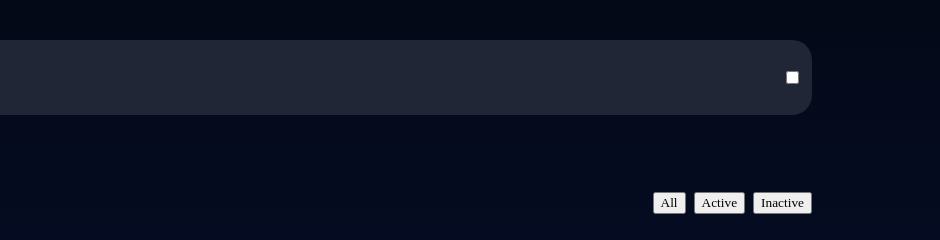
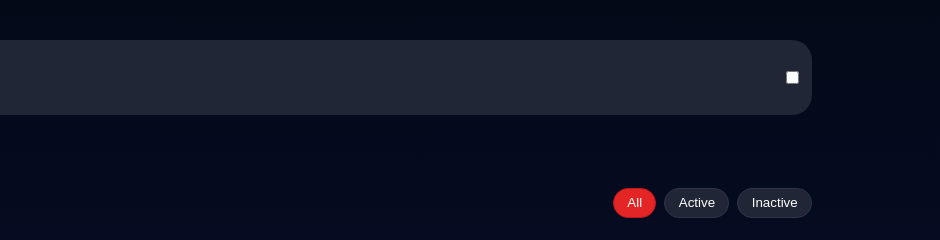
Before and after one commit to rileyrowland/firstFrontendChallenge, a plain HTML site: page index.html in a window 1280 px wide. Shown: the top 240 px of the page, 340-1280 px from the left. Drawn offline with Linux system fonts and the light colour scheme.

Commit message:
added styling to filter buttons

```diff
--- a/filterbuttonmanager.js
+++ b/filterbuttonmanager.js
@@ -22,4 +22,18 @@ filterButtons.forEach((button) => {
             }
         });
     });
+
+        // Select all filter buttons
+        const filterButtons = document.querySelectorAll(".titleSection ul button");
+
+        // Add event listeners to each button
+        filterButtons.forEach((button) => {
+            button.addEventListener("click", () => {
+                // Remove "active" class from all buttons
+                filterButtons.forEach((btn) => btn.classList.remove("active"));
+
+                // Add "active" class to the clicked button
+                button.classList.add("active");
+            });
+        });
 });
--- a/index.html
+++ b/index.html
@@ -26,7 +26,7 @@
         <h1 class="text">Extensions List</h1>
 
         <ul>
-            <li><button class="text">All</button></li>
+            <li><button class="text active">All</button></li>
             <li><button class="text">Active</button></li>
             <li><button class="text">Inactive</button></li>
         </ul>
--- a/style.css
+++ b/style.css
@@ -125,3 +125,34 @@ header {
 
         }
 /*#endregion*/
+
+/*#region*/
+.titleSection ul button {
+    background-color: hsl(226, 25%, 17%);
+    border: 1px solid hsl(225, 23%, 24%);
+    border-radius: 20px;
+    color: white;
+    font-family: "Noto Sans HK", sans-serif;
+    padding: 0.5em 1em;
+    cursor: pointer;
+    transition: background-color 0.3s ease, color 0.3s ease;
+}
+
+    /* Hover state */
+    .titleSection ul button:hover {
+        background-color: hsl(0, 78%, 62%);
+        color: white;
+    }
+
+    .titleSection ul button.active {
+        background-color: hsl(0, 78%, 52%);
+        color: white;
+        border: 1px solid hsl(0, 78%, 42%);
+    }
+
+    .titleSection ul button.active {
+        background-color: hsl(0, 78%, 52%);
+        color: white;
+        border: 1px solid hsl(0, 78%, 42%);
+    }
+/*#endregion*/
```
